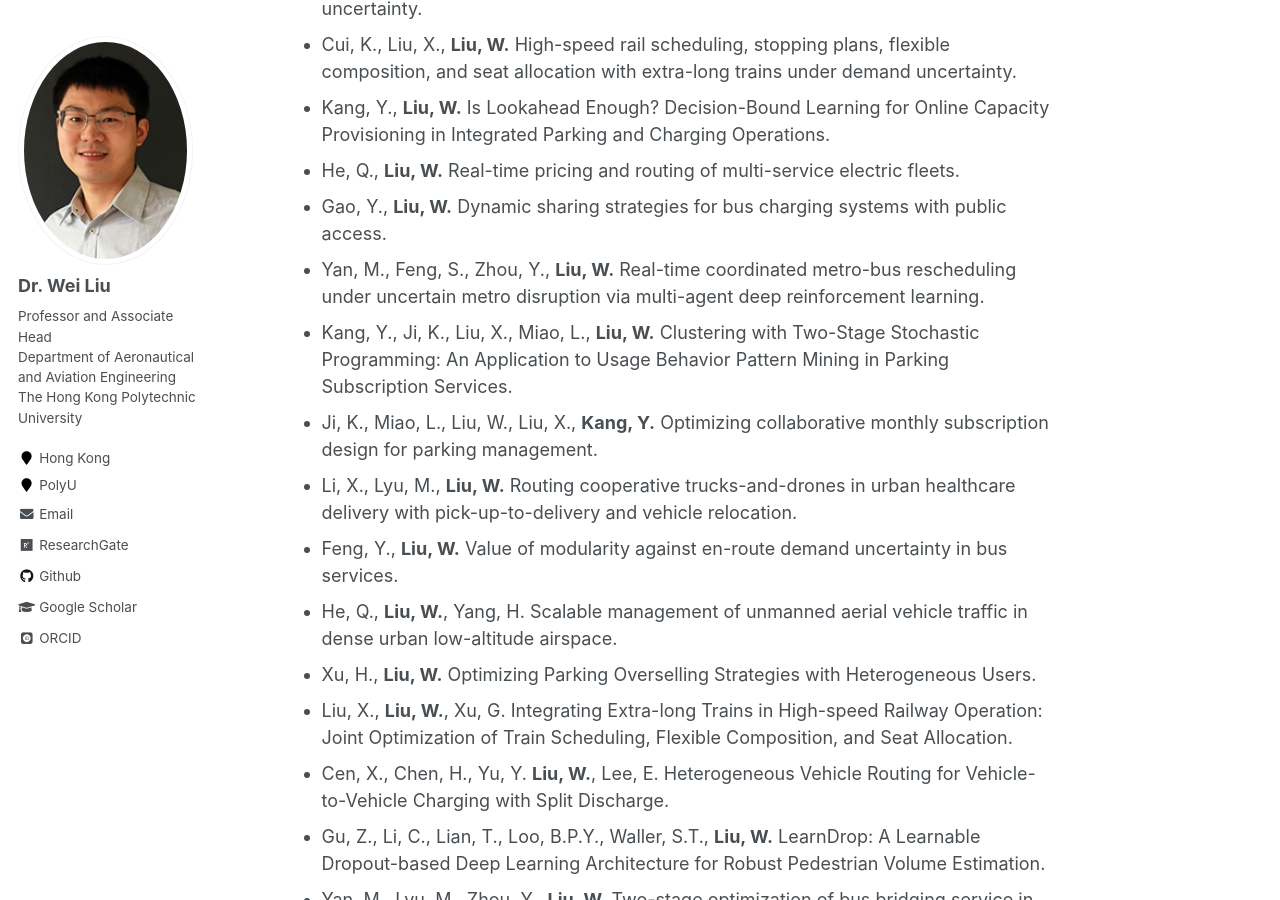
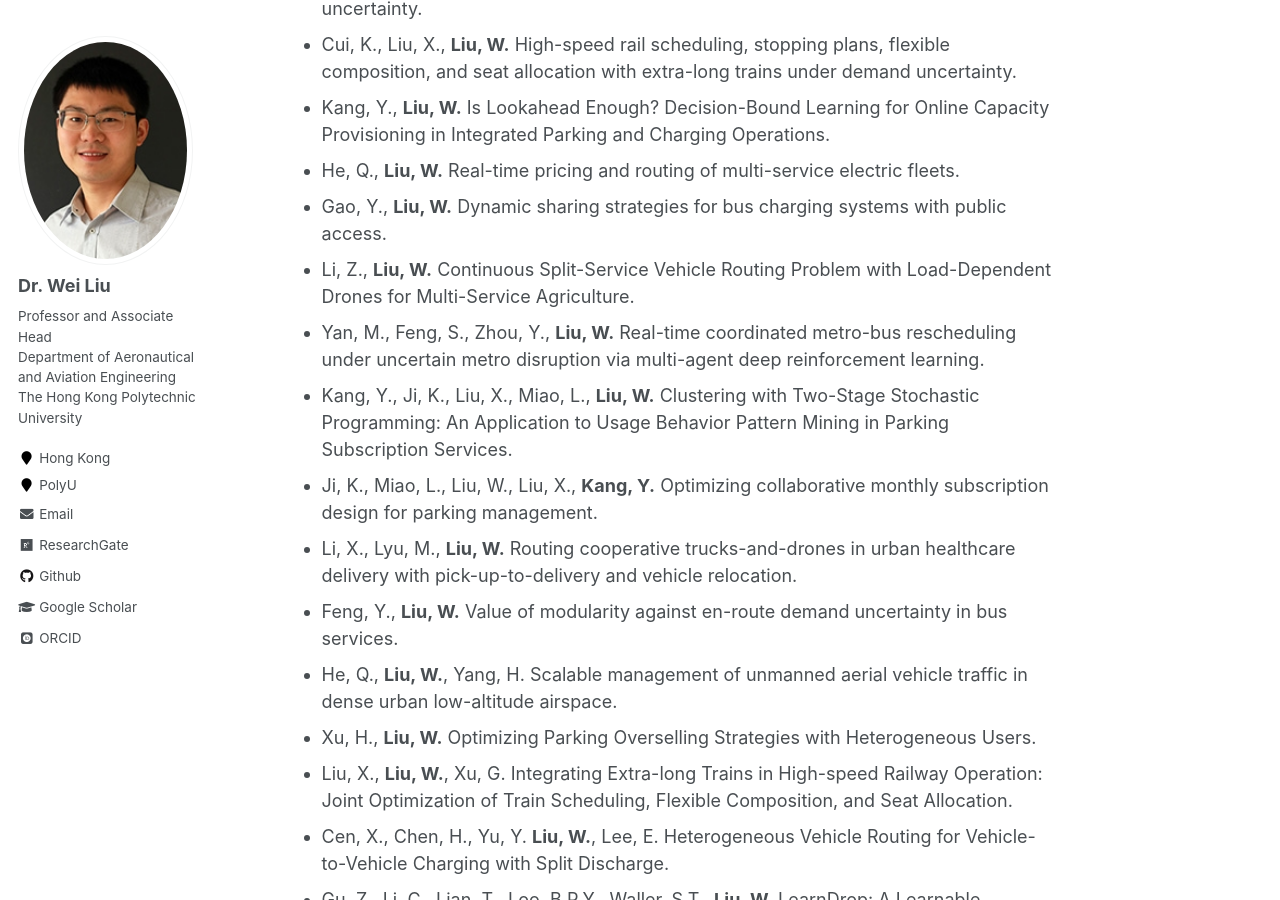
Before and after one commit to weiliu2016/weiliu2016.github.io, a Jekyll site: the page built from _pages/publications.md, in a window 1280 px wide and 900 px high, scrolled down 504 px. Built offline with Jekyll 4.4.1, drawn with Linux system fonts in a browser that asks for light colours; some web fonts are replaced; formulas are drawn with MathJax 3.

Commit message:
Update publications.md

```diff
--- a/_pages/publications.md
+++ b/_pages/publications.md
@@ -27,6 +27,7 @@ Selected Working Papers
 - Kang, Y., **Liu, W.** Is Lookahead Enough? Decision-Bound Learning for Online Capacity Provisioning in Integrated Parking and Charging Operations.
 - He, Q., **Liu, W.** Real-time pricing and routing of multi-service electric fleets.
 - Gao, Y., **Liu, W.** Dynamic sharing strategies for bus charging systems with public access.
+- Li, Z., **Liu, W.** Continuous Split-Service Vehicle Routing Problem with Load-Dependent Drones for Multi-Service Agriculture.
 - Yan, M., Feng, S., Zhou, Y., **Liu, W.** Real-time coordinated metro-bus rescheduling under uncertain metro disruption via multi-agent deep reinforcement learning.
 - Kang, Y., Ji, K., Liu, X., Miao, L., **Liu, W.** Clustering with Two-Stage Stochastic Programming: An Application to Usage Behavior Pattern Mining in Parking Subscription Services.
 - Ji, K., Miao, L., Liu, W., Liu, X., **Kang, Y.** Optimizing collaborative monthly subscription design for parking management.
```
